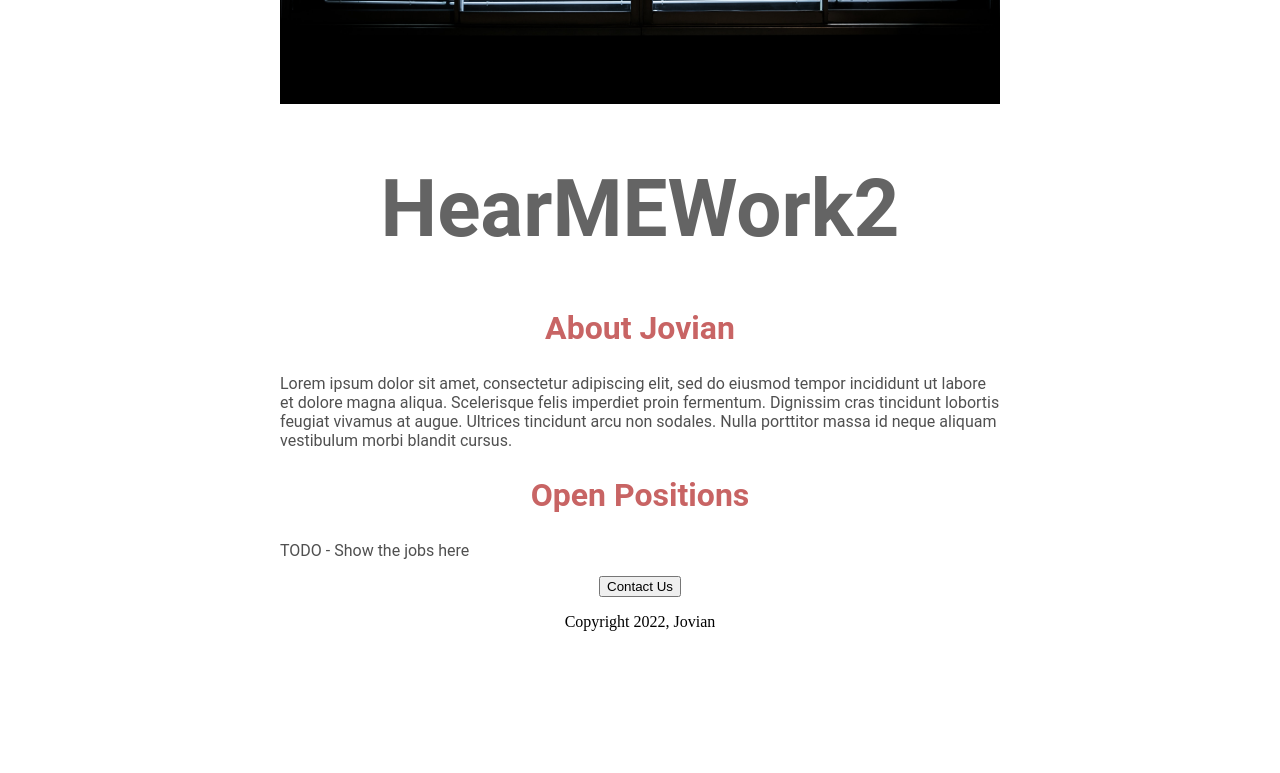
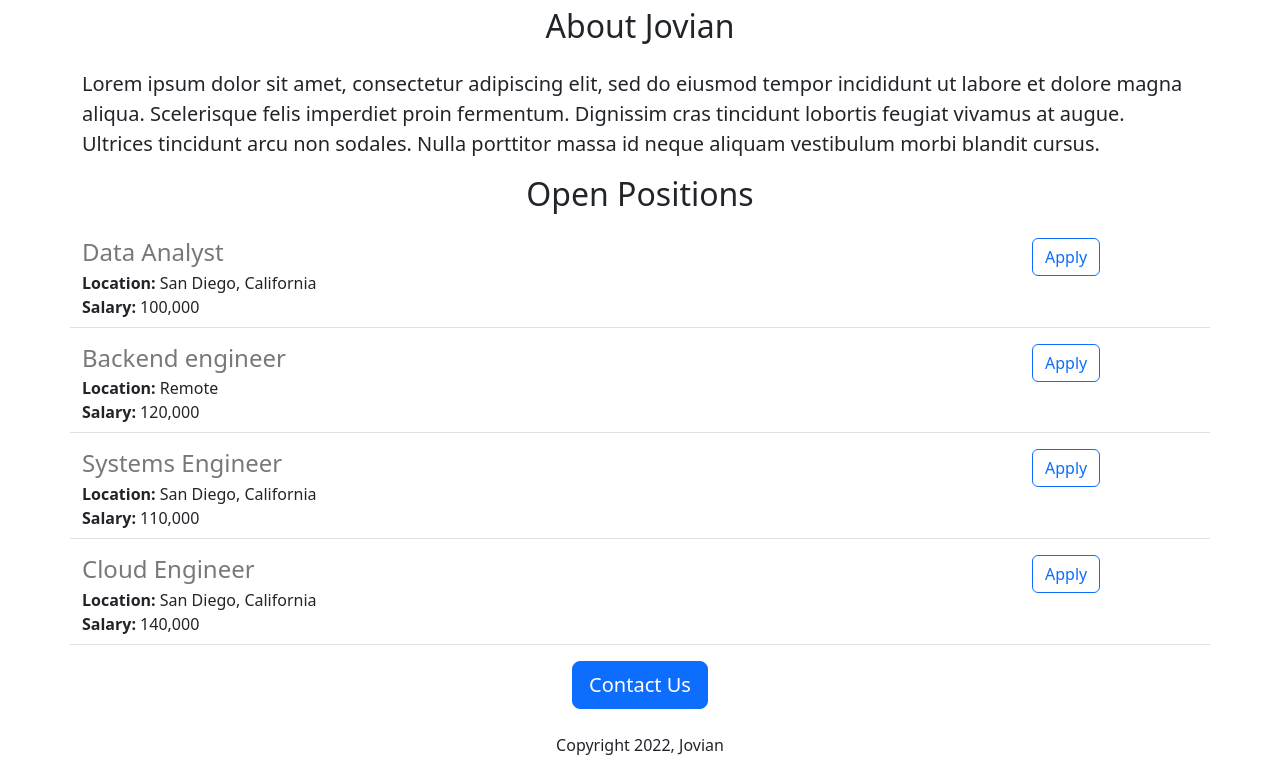
Before and after one commit to jakepz33/jovian-careers-website, a Flask app: page / in a window 1280 px wide. Shown: the part 457-1230 px from the top of the page. Before the commit the page ends 1088 px from the top, so only its background shows below. Run offline with Flask 3, Linux system fonts and the light colour scheme.

Commit message:
Added dynamic data and API route

```diff
--- a/app.py
+++ b/app.py
@@ -1,14 +1,43 @@
-from flask import Flask, render_template
+from flask import Flask, render_template, jsonify
 
 app = Flask(__name__)
+
+JOBS = [{
+  'id': 1,
+  'title': 'Data Analyst',
+  'location': 'San Diego, California',
+  'salary': '100,000'
+}, {
+  'id': 2,
+  'title': 'Backend engineer',
+  'location': 'Remote',
+  'salary': '120,000'
+}, {
+  'id': 3,
+  'title': 'Systems Engineer',
+  'location': 'San Diego, California',
+  'salary': '110,000'
+}, {
+  'id': 4,
+  'title': 'Cloud Engineer',
+  'location': 'San Diego, California',
+  'salary': '140,000'
+}]
+
 
 # when the URL "/" is accessed, show Hello World
 @app.route("/")
 def hello_world():
-    return render_template("home.html")
+  return render_template("home.html", jobs=JOBS, company_name="Jovian")
+
+
+@app.route("/api/jobs")
+def list_jobs():
+  return jsonify(JOBS)
+
 
 print(__name__)
 
 if __name__ == "__main__":
-    app.run(host='0.0.0.0', debug=True) #provide a host
-  #testing more commites
+  app.run(host='0.0.0.0', debug=True)  #provide a host
+#testing more commites
--- a/templates/home.html
+++ b/templates/home.html
@@ -4,49 +4,32 @@
     <meta charset="UTF-8">
     <meta http-equiv="X-UA-Compatible" content="IE=edge">
     <meta name="viewport" content="width=device-width, initial-scale=1.0">
+  <link href="https://cdn.jsdelivr.net/npm/bootstrap@5.3.0/dist/css/bootstrap.min.css" rel="stylesheet" integrity="sha384-9ndCyUaIbzAi2FUVXJi0CjmCapSmO7SnpJef0486qhLnuZ2cdeRhO02iuK6FUUVM" crossorigin="anonymous">
     <title>Jovian Careers</title>
-    <style>
-      h1 {
-        font-size: 80px;
-        font-family: Roboto;
-        color: rgb(100, 100, 100);
-        text-align: center;
-      }
-      #banner {
-        width: 100%;
-        height: 360px;
-        object-fit: cover;
-      }
-      h2 {
-        font-family: Roboto;
-        font-size: 32px;
-        color: rgb(200, 100, 100);
-        text-align: center;
+  <style>
+    #banner {
+      height: 360px;
+      width: 100%;
+      object-fit:cover;
+    }
 
-      }
-      .bodytext {
-        font-family: Roboto;
-        color: rgb(80, 80, 80);
-
-      }
-      #container {
-        max-width: 720px;
-        margin: 0 auto;
-      }
-    </style>
+  </style>
 </head>
 <body>
-  <div id="container">
-    <h1>HearMeWork</h1>
-    <img id="banner" src="https://jovian-careers-website--jacobp30.repl.co/static/something-great.jpg" >
-    <h1>HearMEWork2</h1>
-    <h2>About Jovian</h2>
-    <p class="bodytext">Lorem ipsum dolor sit amet, consectetur adipiscing elit, sed do eiusmod tempor incididunt ut labore et dolore magna aliqua. Scelerisque felis imperdiet proin fermentum. Dignissim cras tincidunt lobortis feugiat vivamus at augue. Ultrices tincidunt arcu non sodales. Nulla porttitor massa id neque aliquam vestibulum morbi blandit cursus.</p>
-     <h2>Open Positions</h2>
-    <p class="bodytext">TODO - Show the jobs here</p>
-    <div style="text-align:center;">
-    <button>Contact Us</button>
-      <p>Copyright 2022, Jovian</p>
+  <div class="container">
+    <h1 class="text-center mt-4 mb-4">{{company_name}} Careers</h1>
+   <img class="img-fluid" id="banner" src="https://jovian-careers-website.aakashns.repl.co/static/banner.jpeg">
+    <h2 class="text-center mt-2 mb-4">About Jovian</h2>
+    <p class="lead">Lorem ipsum dolor sit amet, consectetur adipiscing elit, sed do eiusmod tempor incididunt ut labore et dolore magna aliqua. Scelerisque felis imperdiet proin fermentum. Dignissim cras tincidunt lobortis feugiat vivamus at augue. Ultrices tincidunt arcu non sodales. Nulla porttitor massa id neque aliquam vestibulum morbi blandit cursus.</p>
+     <h2 class="text-center mt-2 mb-4">Open Positions</h2>
+    <div>
+      {% for job in jobs %}
+        {% include 'jobitem.html' %}
+      {% endfor %}
+        </div>
+    <div class="text-center">
+    <button class="btn btn-primary btn-lg">Contact Us</button>
+      <p class="mt-4">Copyright 2022, Jovian</p>
     </div>
   </div>
 </body>
--- /dev/null
+++ b/templates/jobitem.html
@@ -0,0 +1,20 @@
+<div class="border-bottom row" style="margin-bottom:16px;padding-bottom:8px;">
+  <div class="col-10">
+    <h4
+      style="color:rgb(120, 120, 120); margin-bottom:4px;">{{job['title']}}
+    </h4>
+    <div>
+      <b>Location:</b> {{job['location']}}
+    </div>
+    {% if 'salary' in job %}
+    <div>
+      <b>Salary:</b> {{job['salary']}}
+    </div>
+    {% endif %}
+  </div>
+  <div class="col-2">
+    <button type="button" class="btn btn-outline-primary">Apply</button>
+  </div>
+
+
+</div>
```
